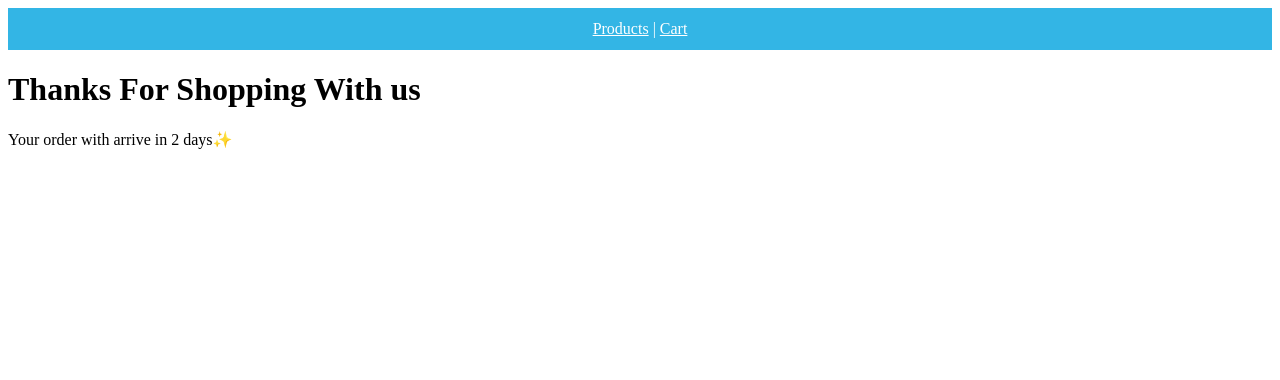
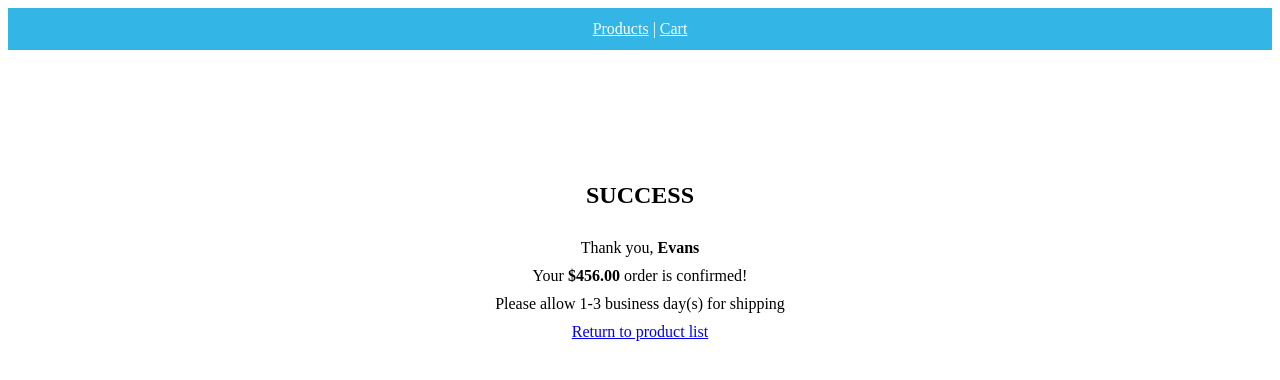
Before and after one commit to oumao/angstore, an Angular app: page /checkout in a window 1280 px wide. Shown: the top 380 px of the page. Built offline with nearby package versions, Linux system fonts and the light colour scheme.

Commit message:
Added Success Checkout Page with styling

```diff
--- a/src/app/components/checkout/checkout.component.css
+++ b/src/app/components/checkout/checkout.component.css
@@ -0,0 +1,14 @@
+.success-container {
+  font-size: 2em;
+}
+
+.success-items {
+  display: grid;
+  row-gap: 10px;
+  text-align: center;
+  margin-top: 7em;
+}
+
+.success-header {
+  text-align: center;
+}
--- a/src/app/components/checkout/checkout.component.html
+++ b/src/app/components/checkout/checkout.component.html
@@ -1,2 +1,15 @@
-<h1>Thanks For Shopping With us</h1>
-<p>Your order with arrive in 2 days✨</p>
+<div class="success-ccontainer">
+    <div class="success-items ">
+        <h2 class="success-header success-item">
+            SUCCESS
+        </h2>
+        <div class="success-item">Thank you, <b>Evans</b></div>
+        <div class="success-item">Your <b>$456.00</b> order is confirmed!</div>
+        <div class="success-item">Please allow 1-3 business day(s) for shipping</div>
+        <div class="success-item">
+                <a routerLink="/">
+                    Return to product list
+                </a>
+            </div>
+    </div>
+</div>
```
Also changed, not shown: src/app/components/checkout/checkout.component.ts (line endings or trailing spaces).
